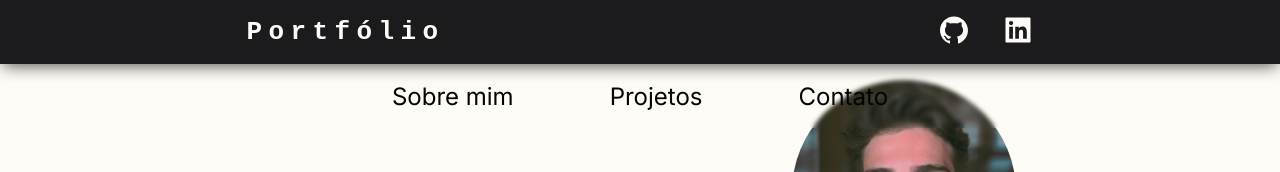
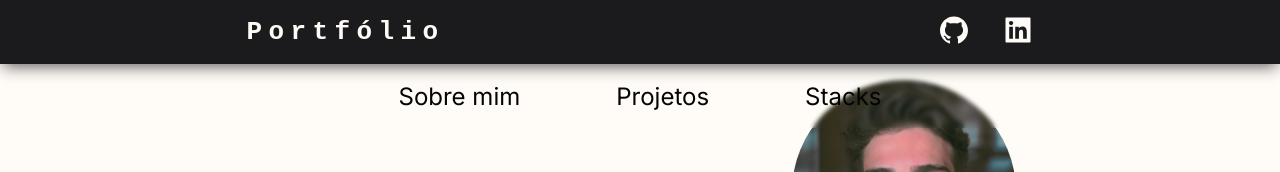
Before and after one commit to Carpinett1/Portfolio, a React (Vite) app: page / in a window 1280 px wide. Shown: the top 172 px of the page. Built offline with nearby package versions, Linux system fonts and the light colour scheme.

Commit message:
feat: :sparkles: Change in the navbar

```diff
--- a/src/components/Header/header.tsx
+++ b/src/components/Header/header.tsx
@@ -37,7 +37,7 @@ function Header() {
       >
         <a href="#about">Sobre mim</a>
         <a href="#projects">Projetos</a>
-        <a href="#contact">Contato</a>
+        <a href="#stacks">Stacks</a>
       </motion.div>
     </header>
   );
```
